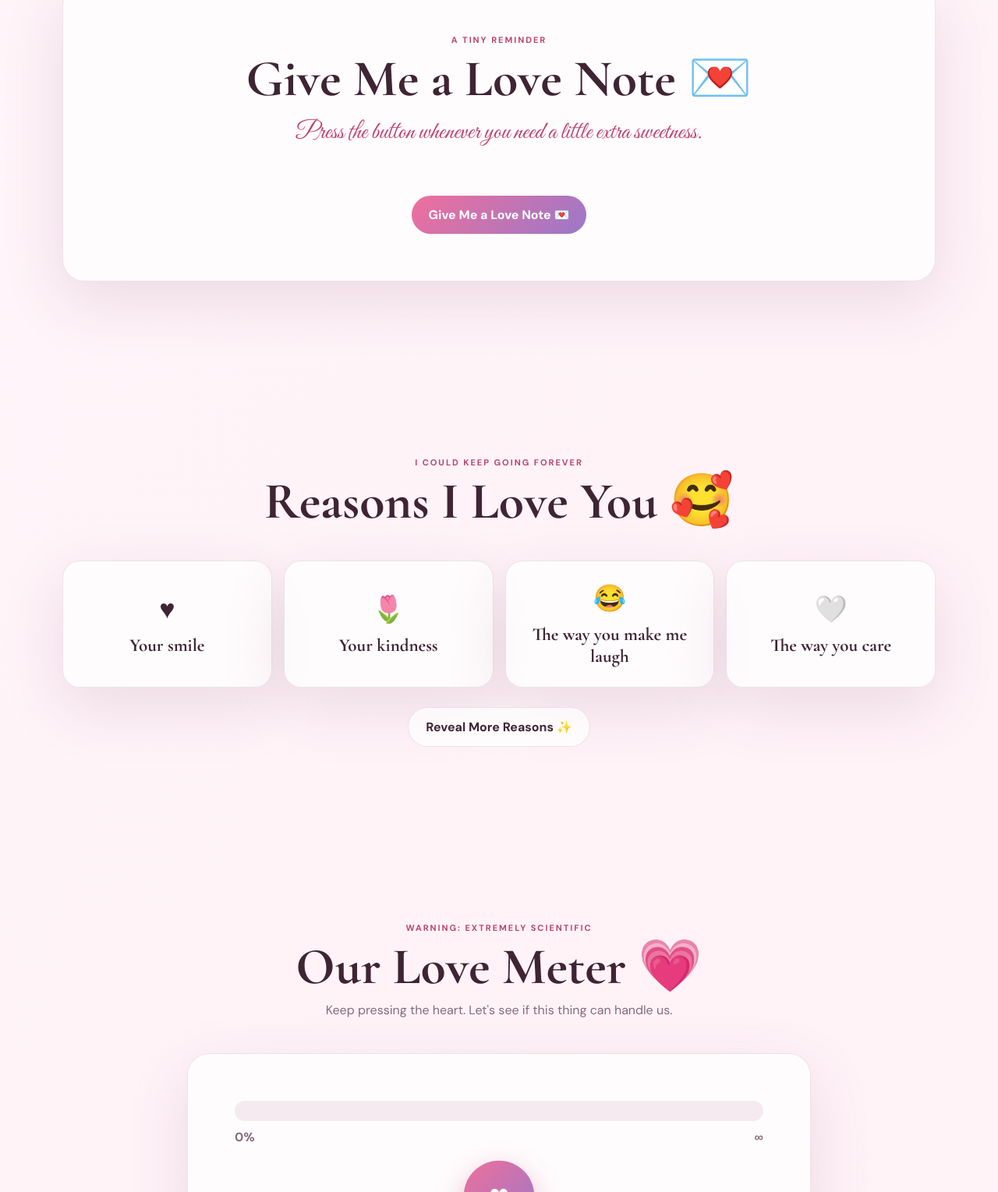
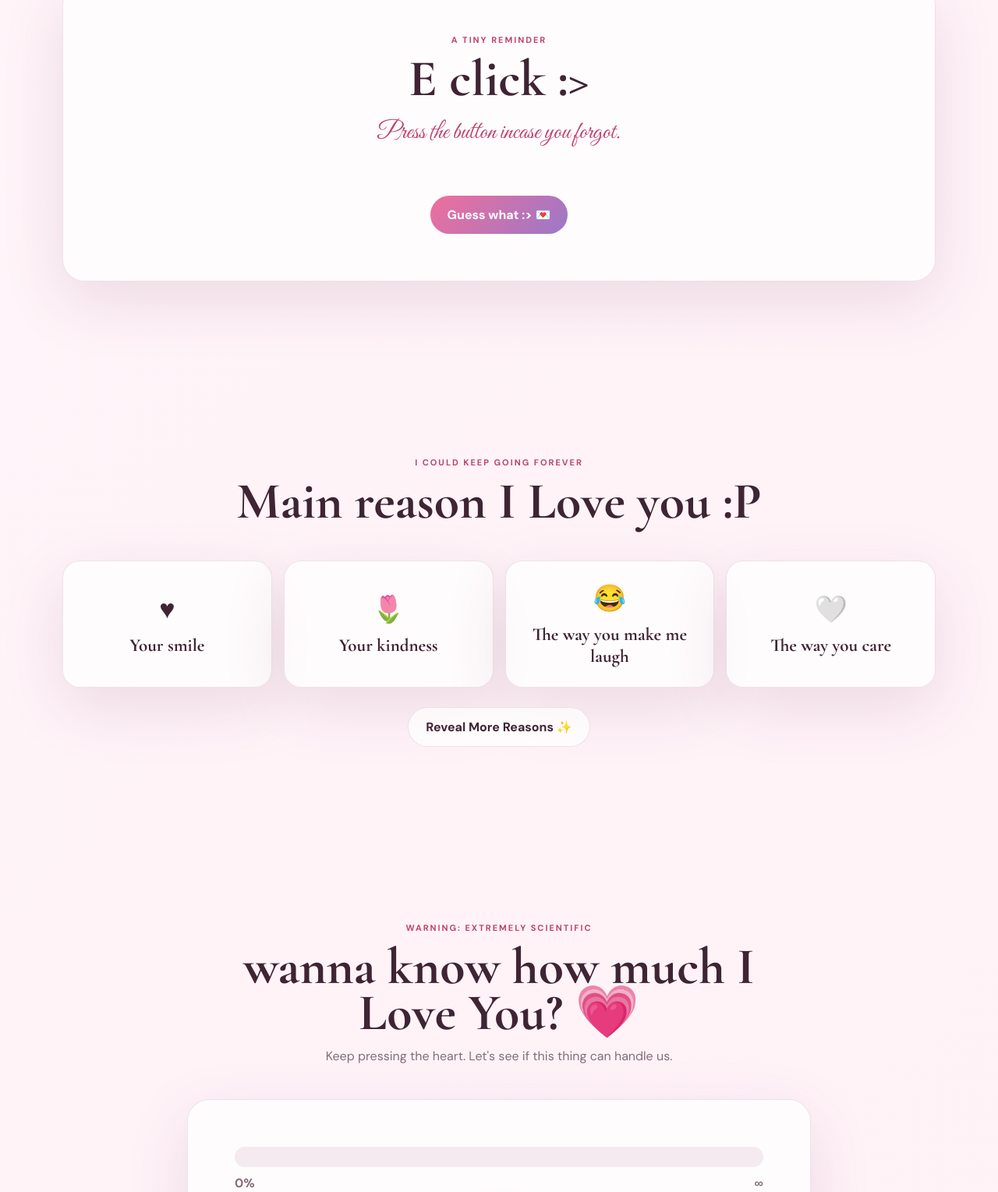
Before and after one commit to Itsjekjek/LoveStory, a plain HTML site: page index.html in a window 1280 px wide. Shown: the part 4673-6202 px from the top of the page at 78% size. Drawn offline with nearby package versions, Linux system fonts and the light colour scheme.

Commit message:
Revise love note and reasons sections in index.html
Updated love note section and reasons for love.

```diff
--- a/index.html
+++ b/index.html
@@ -133,9 +133,9 @@
     <section class="section note-section">
       <div class="note-box reveal">
         <span class="eyebrow">A tiny reminder</span>
-        <h2>Give Me a Love Note 💌</h2>
-        <p id="loveNote" class="love-note">Press the button whenever you need a little extra sweetness.</p>
-        <button id="loveNoteBtn" class="btn btn-primary" type="button">Give Me a Love Note 💌</button>
+        <h2>E click :></h2>
+        <p id="loveNote" class="love-note">Press the button incase you forgot.</p>
+        <button id="loveNoteBtn" class="btn btn-primary" type="button">Guess what :> 💌</button>
       </div>
     </section>
 
@@ -143,7 +143,7 @@
     <section class="section" id="reasons">
       <div class="section-heading reveal">
         <span class="eyebrow">I could keep going forever</span>
-        <h2>Reasons I Love You 🥰</h2>
+        <h2>Main reason I Love you :P</h2>
       </div>
       <div id="reasonsGrid" class="reasons-grid"></div>
       <div class="center">
@@ -155,7 +155,7 @@
     <section class="section meter-section">
       <div class="section-heading reveal">
         <span class="eyebrow">Warning: extremely scientific</span>
-        <h2>Our Love Meter 💗</h2>
+        <h2>wanna know how much I Love You? 💗</h2>
         <p>Keep pressing the heart. Let's see if this thing can handle us.</p>
       </div>
       <div class="meter-card reveal">
```
